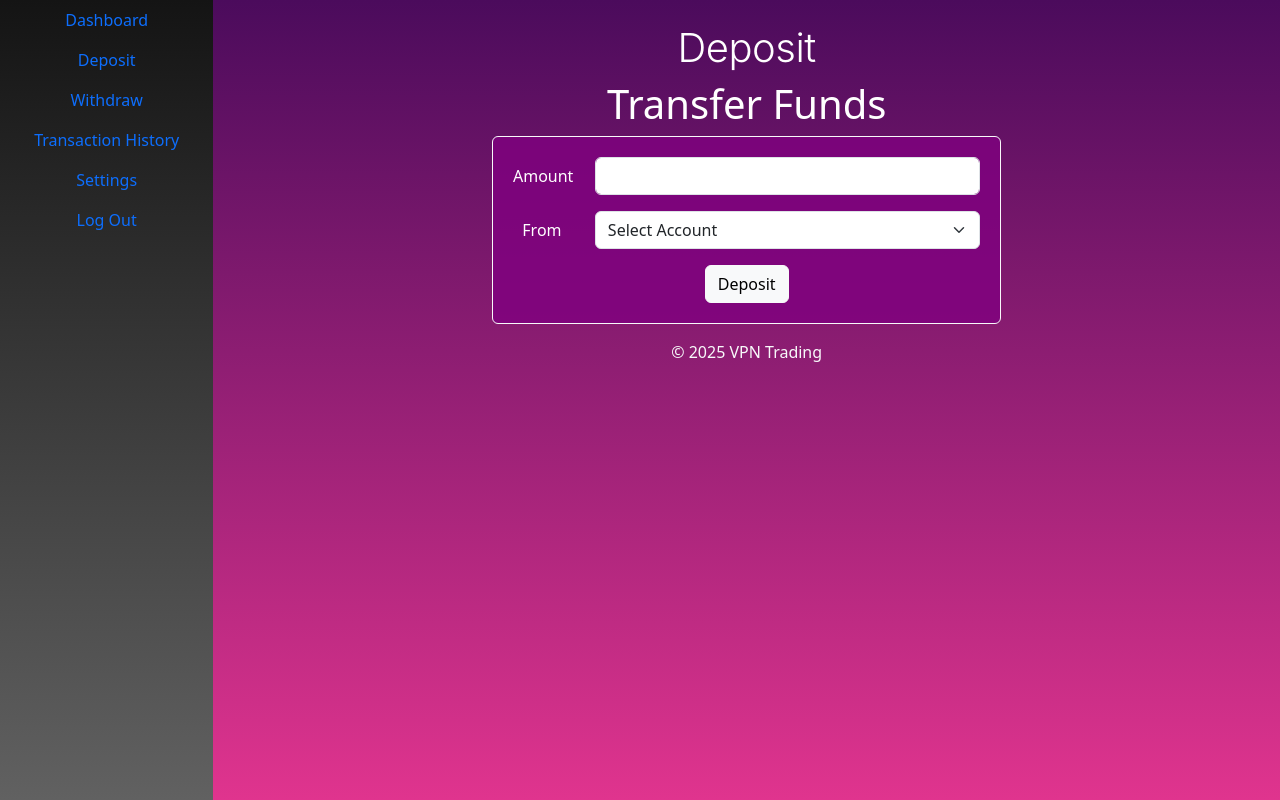
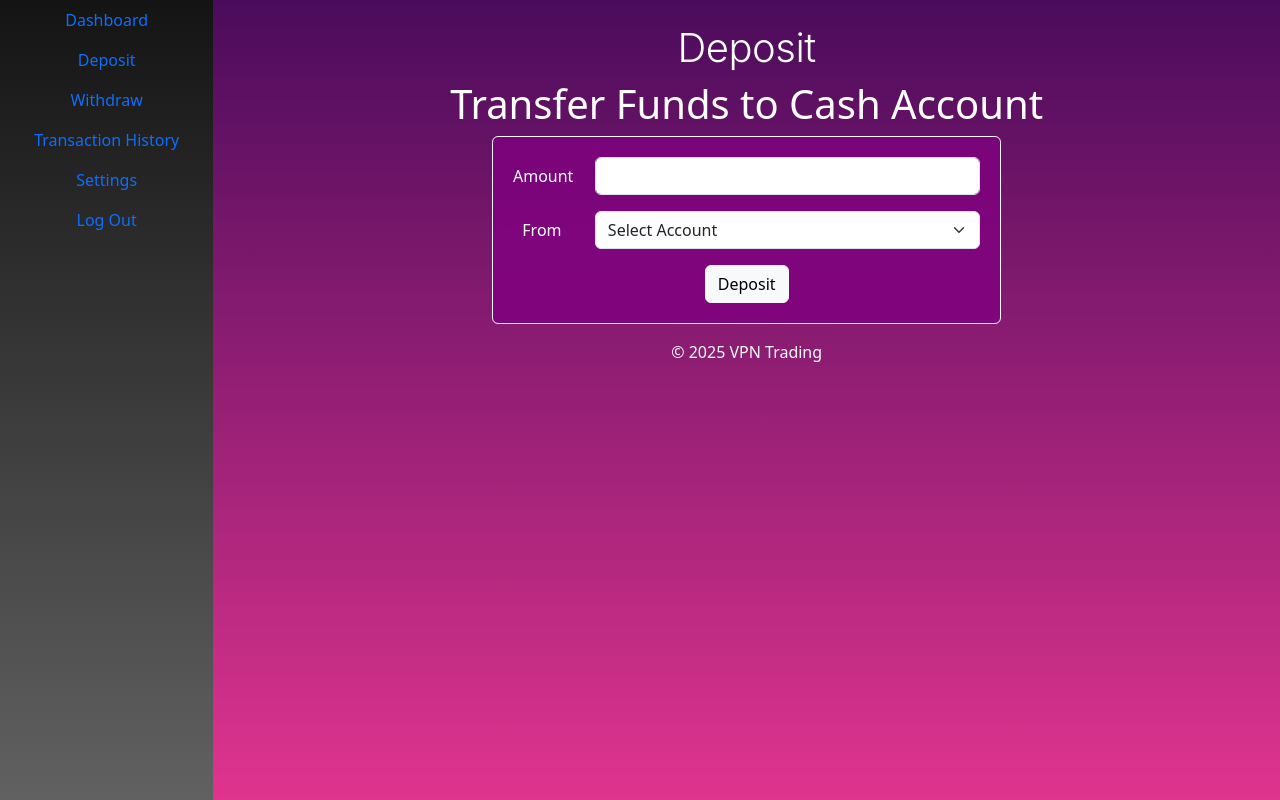
Before and after one commit to TrioStuds/Capstone-Git-Repo, a Flask app: template templates/deposit.html in a window 1280 px wide. Run offline with Flask 3, Linux system fonts and the light colour scheme; the template is opened without the code that fills it, so the values that code supplies are empty.

Commit message:
updated deposit header for more clarity

```diff
--- a/templates/deposit.html
+++ b/templates/deposit.html
@@ -8,7 +8,7 @@
 <body class="text-white">
     <div class="dashboard-container">
         <div class="main-content row justify-content-center">
-            <h1>Transfer Funds</h1>
+            <h1>Transfer Funds to Cash Account</h1>
             {% with messages = get_flashed_messages(with_categories=true) %}
                   {% if messages %}
                     {% for category, message in messages %}
```
